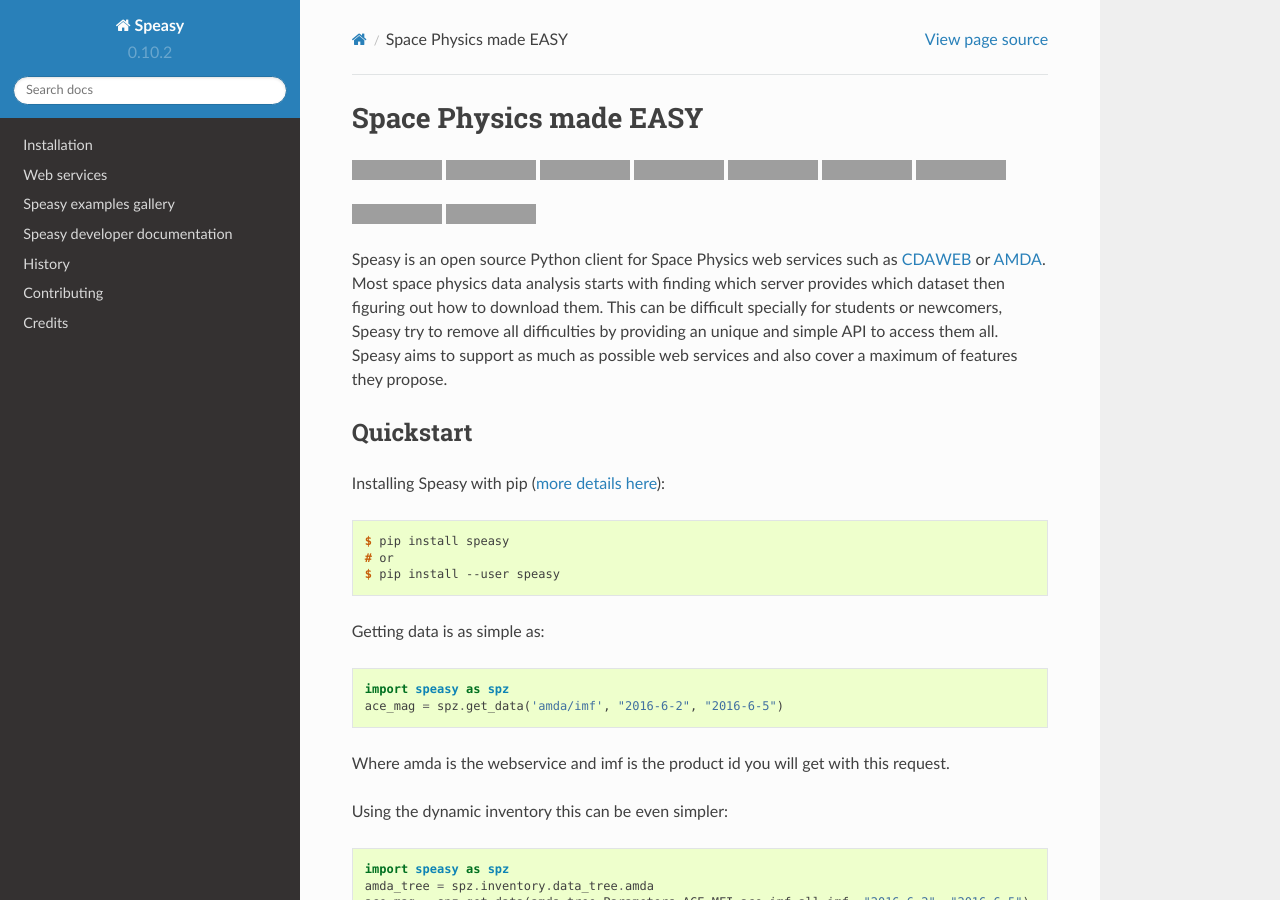
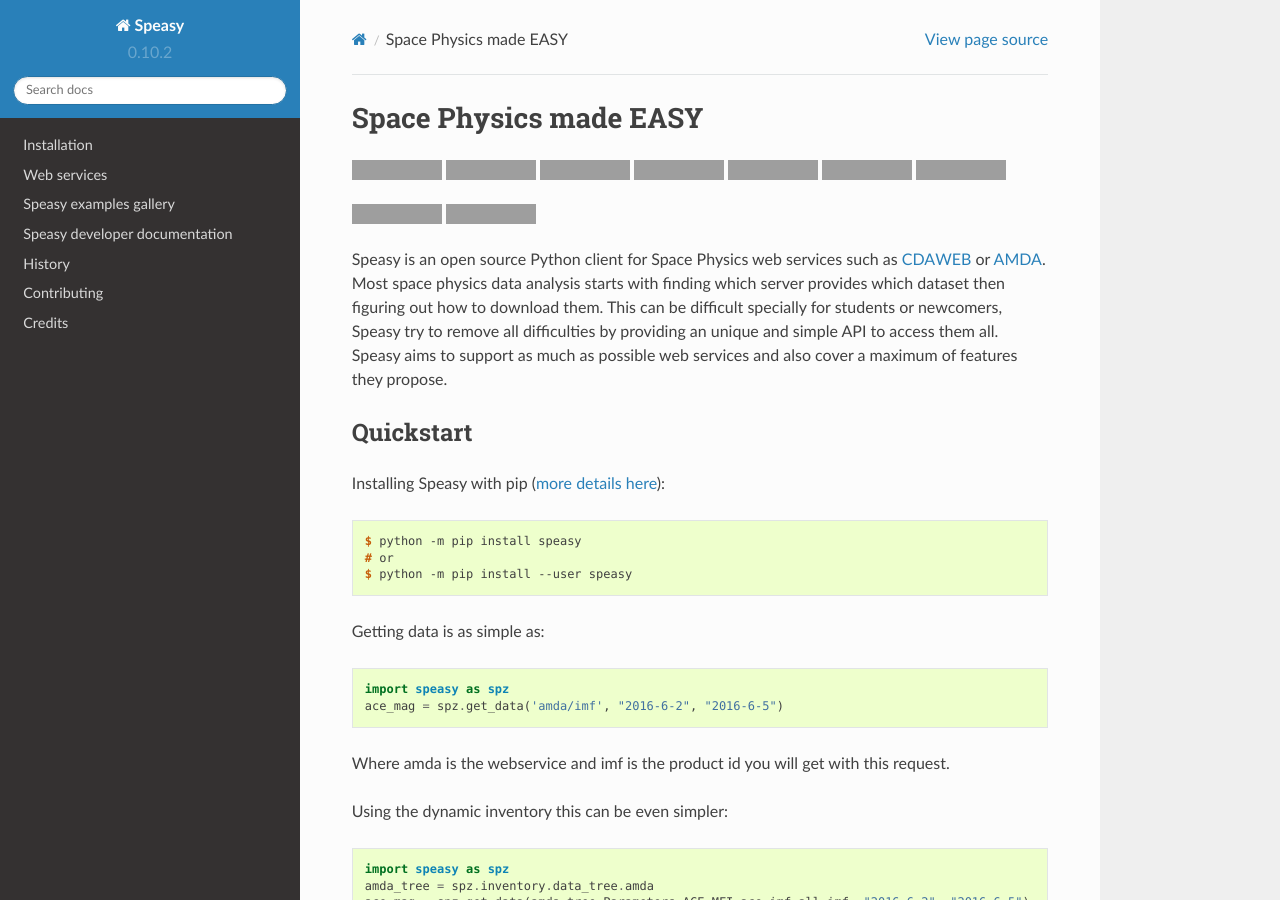
Before and after one commit to SciQLop/speasy, a Sphinx documentation site: the page built from docs/index.rst, in a window 1280 px wide and 900 px high, cut to the strip 0-900 px from the top of the window. Built offline with Sphinx 7.4.7 and the Read the Docs theme 2.0.0, drawn with Linux system fonts in a browser that asks for light colours; grey boxes are pictures that could not be loaded.

Commit message:
Updates install procedure and adds macos and windows CI
Testing on OSX and Windows makes sense since speasy rely on some OS
specific paths for caches and settings and relies also on pycdfpp.

Signed-off-by: Alexis Jeandet <alexis.jeandet@member.fsf.org>

```diff
--- a/docs/index.rst
+++ b/docs/index.rst
@@ -64,9 +64,9 @@ Installing Speasy with pip (:doc:`more details here <installation>`):
 
 .. code-block:: console
 
-    $ pip install speasy
+    $ python -m pip install speasy
     # or
-    $ pip install --user speasy
+    $ python -m pip install --user speasy
 
 Getting data is as simple as:
 
--- a/docs/installation.rst
+++ b/docs/installation.rst
@@ -12,9 +12,9 @@ To install Space Physics WebServices Client, run this command in your terminal:
 
 .. code-block:: console
 
-    $ pip install speasy
+    $ python -m pip install speasy
     # or
-    $ pip install --user speasy
+    $ python -m pip install --user speasy
 
 This is the preferred method to install Space Physics WebServices Client, as it will always install the most recent stable release.
 
```
Also changed, not shown: other parts of docs/installation.rst (+1 -1 lines), 2 other files.
